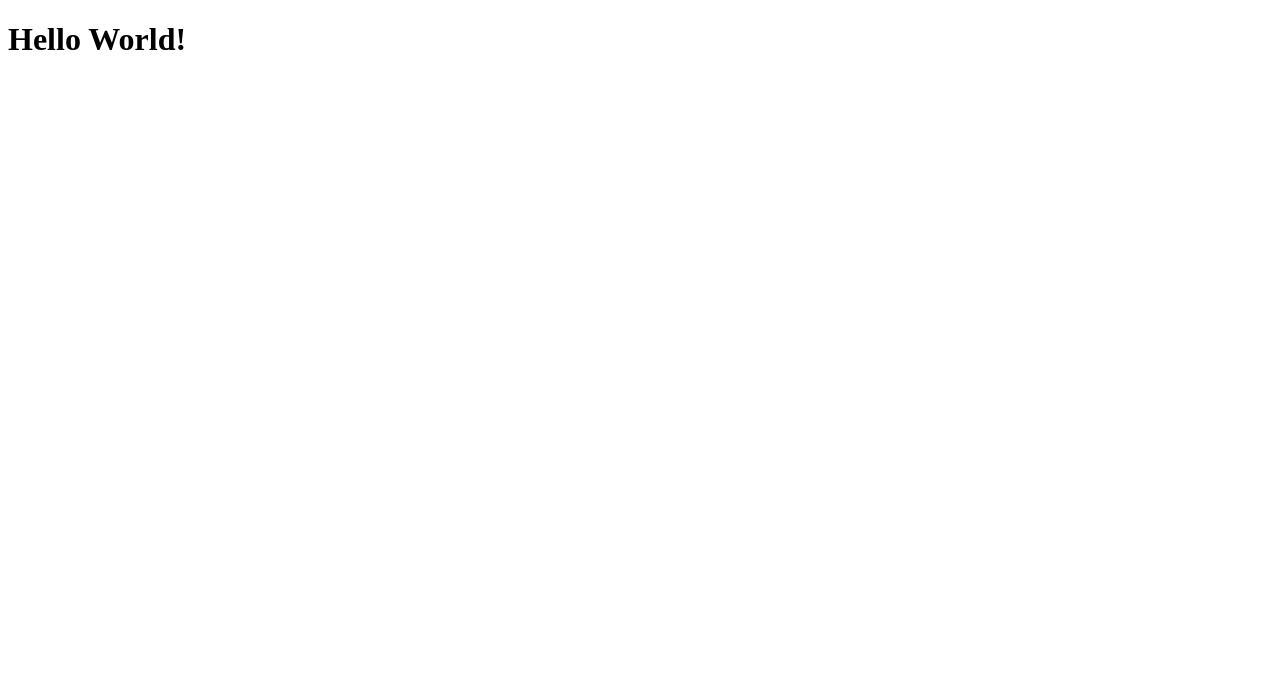
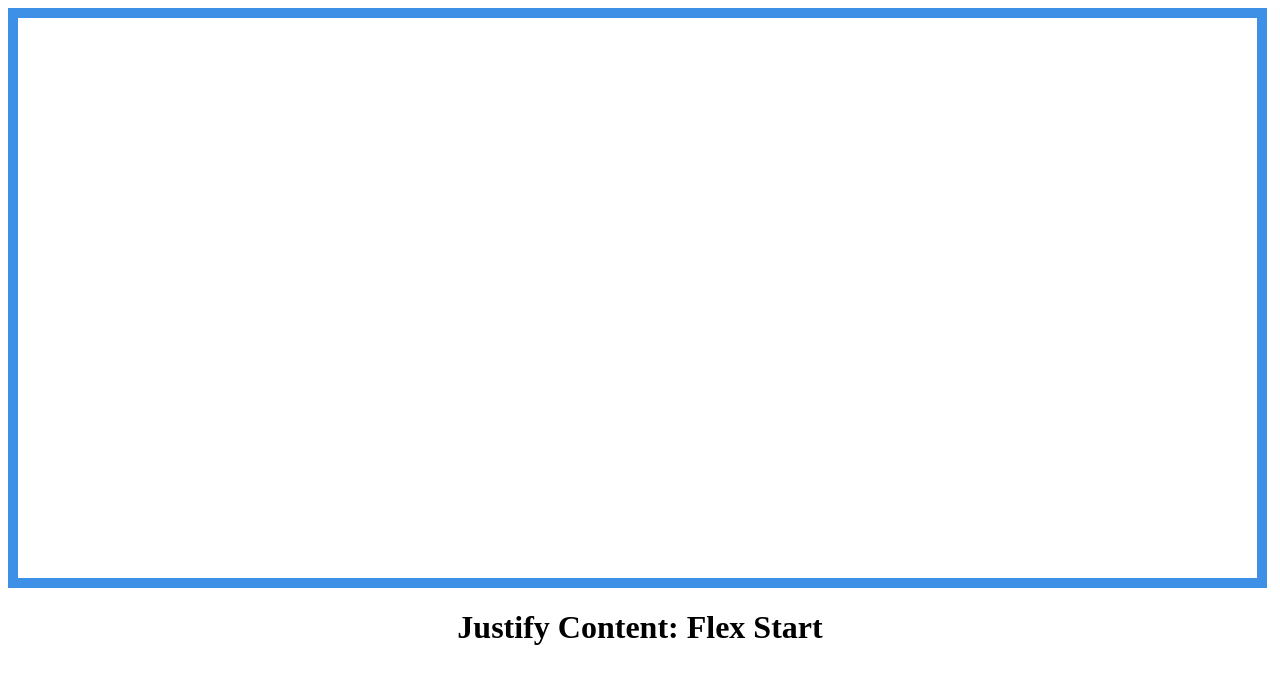
Before and after one commit to chabco/justify-content-demo, a plain HTML site: page index.html in a window 1280 px wide. Drawn offline with Linux system fonts and the light colour scheme.

Commit message:
Added blue border box and div containers

```diff
--- a/index.html
+++ b/index.html
@@ -8,7 +8,12 @@
     <title>Document</title>
 </head>
 <body>
-    <h1>Hello World!</h1>
+    <div class="flex-start">
+        <div class="flex-start-box"></div>
+        <div class="flex-start-box"></div>
+        <div class="flex-start-box"></div>
+    </div>
+    <h1 class="flex-start-mode">Justify Content: Flex Start</h1>
     <script src="scripts/scripts.js"></script>
 </body>
 </html>
--- a/stylesheets/styles.css
+++ b/stylesheets/styles.css
@@ -0,0 +1,21 @@
+:root {
+    box-sizing: border-box;
+}
+
+*, *::before*::after {
+    box-sizing: inherit;
+}
+
+body {
+    height: 100vh;
+}
+
+.flex-start {
+    border: 10px solid #3e8fe6;
+    height: 70%;
+    width: 98%;
+}
+
+.flex-start-mode {
+    text-align: center;
+}
```
